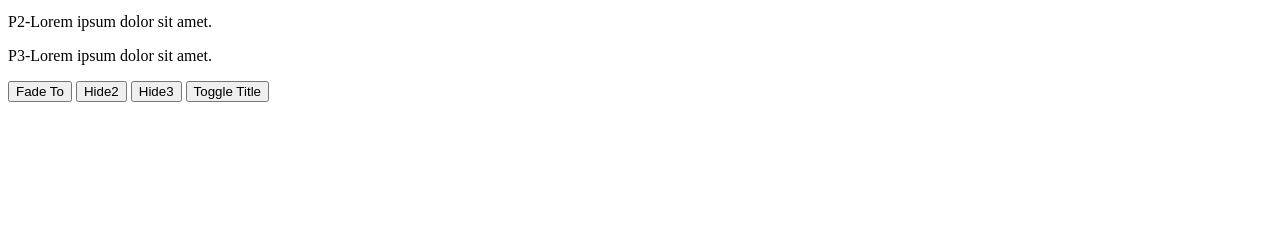
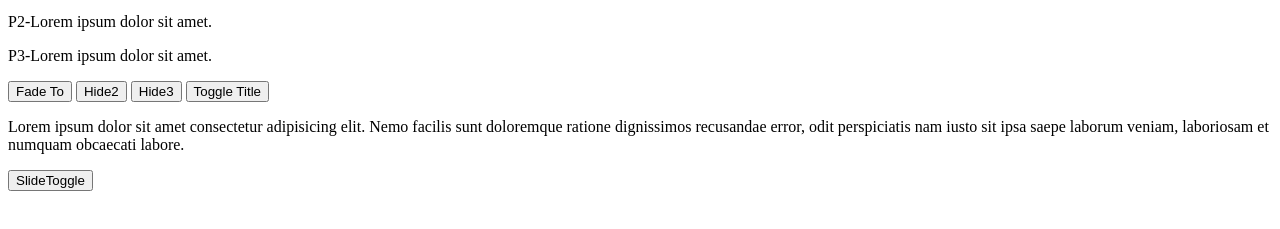
Before and after one commit to abnerAlexis/jsPlayground, a plain HTML site: page jquery/index.html in a window 1280 px wide. Shown: the part 101-330 px from the top of the page. Drawn offline with nearby package versions, Linux system fonts and the light colour scheme.

Commit message:
update jquery project

```diff
--- a/jquery/index.html
+++ b/jquery/index.html
@@ -17,6 +17,14 @@
     <button id="btn2">Hide2</button>
     <button id="btn3">Hide3</button>
     <button id="toggle-btn">Toggle Title</button>
+    <p id="fourth">Lorem ipsum dolor sit amet consectetur
+        adipisicing elit. Nemo facilis sunt doloremque
+        ratione dignissimos recusandae error, odit
+        perspiciatis nam iusto sit ipsa saepe laborum
+        veniam, laboriosam et numquam obcaecati labore.
+    </p>
+
+    <button id="slide-btn">SlideToggle</button>
 
     <script src="https://code.jquery.com/jquery-3.5.1.js"
         integrity="sha256-QWo7LDvxbWT2tbbQ97B53yJnYU3WhH/C8ycbRAkjPDc=" crossorigin="anonymous"></script>
--- a/jquery/js/scripts.js
+++ b/jquery/js/scripts.js
@@ -57,4 +57,10 @@ $(document).ready(function () {
     $('#btn1').on('click', function() {
         $('#first').fadeTo('slow', 0.5);
     })
+
+    //slideToggle - can add one parameters as 'slow'or miliseconds
+    // or with no parameter
+    $('#slide-btn').on('click', function() {
+        $('#fourth').slideToggle(2000);
+    })
 });
```
